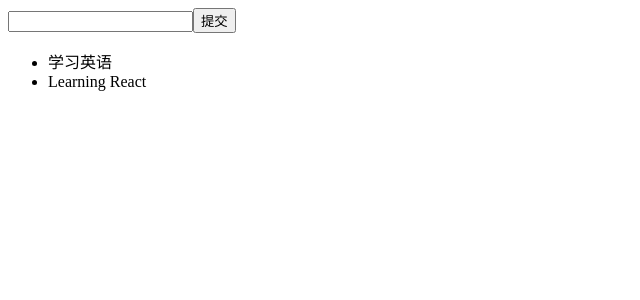
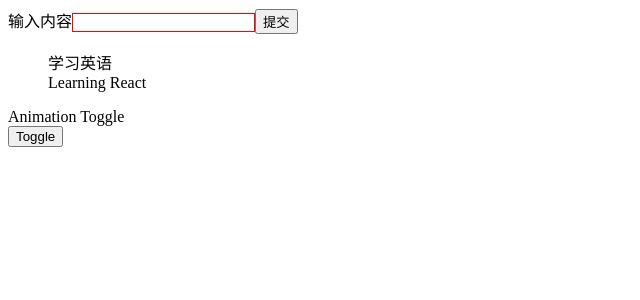
Before and after one commit to Mrshihe/react-demo, a React (Create React App) app: page / in a window 1280 px wide. Shown: the top 300 px of the page, without its empty margins (0-640 px from the left). Built offline with nearby package versions, Linux system fonts and the light colour scheme.

Commit message:
cssTransition

```diff
--- a/package.json
+++ b/package.json
@@ -6,9 +6,11 @@
     "@testing-library/jest-dom": "^4.2.4",
     "@testing-library/react": "^9.5.0",
     "@testing-library/user-event": "^7.2.1",
+    "axios": "^0.21.0",
     "react": "^16.13.1",
     "react-dom": "^16.13.1",
-    "react-scripts": "3.4.3"
+    "react-scripts": "3.4.3",
+    "react-transition-group": "^4.4.1"
   },
   "scripts": {
     "start": "react-scripts start",
--- a/public/index.html
+++ b/public/index.html
@@ -1,5 +1,5 @@
 <!DOCTYPE html>
-<html lang="en">
+<html lang="zh">
   <head>
     <meta charset="utf-8" />
     <link rel="icon" href="%PUBLIC_URL%/favicon.ico" />
--- a/src/index.js
+++ b/src/index.js
@@ -1,7 +1,7 @@
 import React from 'react'
 import ReactDOM from 'react-dom';
 
-import Todolist from './pages/todlist.js'
+import Todolist from './pages/todolist.js'
 
 ReactDOM.render(
   <Todolist />,
--- /dev/null
+++ b/src/pages/animation.css
@@ -0,0 +1,31 @@
+/* 入场动画 */
+/* 入场动画第一帧 */
+/* .fade-appear .fade-appear-active 为渲染时执行的动画效果 */
+.fade-enter, .fade-appear{
+  opacity: 0;
+}
+/* 入场动画过程中 */
+.fade-enter-active, .fade-appear-active{
+  opacity: 1;
+  transition: opacity 1s ease-in;
+}
+/* 入场动画完成 */
+.fade-enter-done{
+  opacity: 1;
+}
+
+
+/* 出场动画 */
+/* 出场动画第一帧 */
+.fade-exit{
+  opacity: 1;
+}
+/* 出场动画过程中 */
+.fade-exit-active{
+  opacity: 0;
+  transition: opacity 1s ease-in;
+}
+/* 出场动画完成 */
+.fade-exit-done{
+  opacity: 0;
+}
--- /dev/null
+++ b/src/pages/animation.js
@@ -0,0 +1,38 @@
+import React from 'react';
+// 动画库
+import { CSSTransition } from 'react-transition-group';
+import './animation.css'
+
+class Animation extends React.Component {
+  constructor(props){
+    super(props)
+    this.state = {
+      show: true
+    }
+    this.handleToggle = this.handleToggle.bind(this)
+  }
+  render(){
+    return(
+      <React.Fragment>
+        <CSSTransition
+          in = {this.state.show}
+          timeout= { 800 } //ms为单位
+          classNames = 'fade' //动画前缀
+          unmountOnExit //退出时移除dom
+          appear = {true} // 渲染的时候执行动画
+          // onEntered = { } //入场动画结束后
+        >
+          <div>Animation Toggle</div>
+        </CSSTransition>
+        <button onClick={this.handleToggle}>Toggle</button>
+      </React.Fragment>
+    )
+  }
+  handleToggle(){
+    this.setState({
+      show: !this.state.show
+    })
+  }
+}
+
+export default Animation;
--- a/src/pages/todlist.js
+++ /dev/null
@@ -1,55 +0,0 @@
-import React from 'react'
-// Fragment占位符, 无需向DOM里添加额外节点 简写方式: <></>
-// key是唯一可以传递给<React.Fragment>得属性, 简写方式不支持
-
-class Todolist extends React.Component{
-
-  constructor(props) {
-    super(props);
-    // constructor 不声明this.state的话
-    // ESlint 提示 Useless constructor no-useless-constructor
-    this.state = {
-      inputValue: '',
-      list: ['学习英语','Learning React']
-    }
-    // 解决this指向问题, 有多种解决方式
-    // onChange={ this.changeValue.bind(this) }
-    // onChange={() => this.changeValue()}
-    // 声明函数的时候用箭头函数（实验性质不推荐）
-    this.changeValue = this.changeValue.bind(this) //推荐
-    this.addlist = this.addlist.bind(this)
-  }
-
-  render() {
-    return (
-      <React.Fragment>
-        <div>
-          <input type="text"
-            value={ this.state.inputValue }
-            onChange={ this.changeValue }
-          />
-          <button onClick={ this.addlist }>提交</button>
-        </div>
-        <ul>
-          {
-            this.state.list.map((item,index) => {
-              return <li>{item}</li>
-            })
-          }
-        </ul>
-      </React.Fragment>
-    )
-  }
-
-  changeValue (e) {
-    this.setState({
-      inputValue: e.target.value
-    })
-  }
-
-  addlist () {
-    console.log('1')
-  }
-}
-
-export default Todolist;
--- /dev/null
+++ b/src/pages/todoitem.js
@@ -0,0 +1,40 @@
+import React from 'react'
+import PropTypes from 'prop-types'
+
+class TodoItem extends React.Component {
+  constructor(props){
+    super(props)
+    this.handleDel = this.handleDel.bind(this)
+  }
+  // 默认情况下 父组件render()触发，子组件render()也会触发
+  // 但是父组件input框内容改变时，子组件不需要重新渲染，避免造成性能损耗
+  shouldComponentUpdate(nextProps, nextState) {
+    //如果当前需要更新的参数和上次不一样才会触发更新
+    if( nextProps.content !== this.props.content ){
+      return true
+    }else{
+      return false
+    }
+  }
+  render() {
+    return (
+      <div onClick={ this.handleDel }>{this.props.content}</div>
+    )
+  }
+  handleDel(){
+    this.props.handleDel(this.props.index)
+  }
+}
+// 对TodoItem的prop属性做校验
+TodoItem.propTypes = {
+  content: PropTypes.string,
+  handleDel: PropTypes.func,
+  index: PropTypes.number,
+  // 属性为string类型且必传
+  //test: PropTypes.string.isRequired
+}
+// 组件默认属性
+TodoItem.defaultProps = {
+  test: 'hello React'
+}
+export default TodoItem
--- /dev/null
+++ b/src/pages/todolist.css
@@ -0,0 +1,3 @@
+.input{
+  border: red solid 1px;
+}
--- /dev/null
+++ b/src/pages/todolist.js
@@ -0,0 +1,125 @@
+import React from 'react'
+// Fragment占位符, 无需向DOM里添加额外节点 简写方式: <></>
+// key是唯一可以传递给<React.Fragment>得属性, 简写方式不支持
+import './todolist.css'
+import TodoItem from './todoitem.js'
+
+import Animation from './animation'
+
+class Todolist extends React.Component{
+
+  constructor(props) {
+    super(props);
+    // constructor 只有super(props)存在
+    // ESlint 提示 Useless constructor no-useless-constructor
+    this.state = {
+      inputValue: '',
+      list: ['学习英语','Learning React']
+    }
+    // 解决this指向问题, 有多种解决方式
+    // onChange={ this.changeValue.bind(this) }
+    // onChange={() => this.changeValue()}
+    // 声明函数的时候用箭头函数（实验性质不推荐）
+    this.changeValue = this.changeValue.bind(this) //推荐
+    this.addlist = this.addlist.bind(this)
+  }
+
+  // 组件即将被挂载到页面得时候执行
+  componentWillMount(){}
+
+  render() {
+    return (
+      <React.Fragment>
+        {/*第一种注释写法*/}
+        {
+          // 第二种注释写法，换行是为了避免将后一个 } 也当成注释
+        }
+        <div>
+           {/* for 应该写为 htmlFor */}
+          <label htmlFor="insertArea">输入内容</label>
+          <input type="text" className="input" id="insertArea"
+            value={ this.state.inputValue }
+            onChange={ this.changeValue }
+          />
+          <button onClick={ this.addlist }>提交</button>
+        </div>
+        <ul>
+          {
+            this.state.list.map((item,index) => {
+              // 不建议用index做key值
+              // return(
+                // <li key={index} onClick={ this.deleteItem.bind(this,index) }
+                  // 不进行转义 直接是html标签形式 存在xss攻击风险
+                  // dangerouslySetInnerHTML={{__html: item}}
+                //>
+                  //{ item }
+                //</li>
+              //)
+              // 元素的key就近原则放在数组循环中
+              return ( <TodoItem content={item} index={index} handleDel={this.deleteItem.bind(this)} key={index} /> )
+            })
+          }
+        </ul>
+        <Animation />
+      </React.Fragment>
+    )
+  }
+
+  // 组件被挂载到页面之后执行
+  componentDidMount(){
+    //数据请求
+  }
+
+  // 组件被更新（state或props改变）之前执行,需要返回一个布尔值
+  shouldComponentUpdate(){
+    // return false  组件不需要更新
+    // return true   组件需要更新
+  }
+
+  //组件被更新之前执行，在shouldComponentUpdate执行之后
+  //且shouldComponentUpdate返回true才会执行
+  componentWillUpdate(){}
+
+  //组件更新之后执行
+  componentDidUpdate(){}
+
+  // Props被改变的时候才会触发
+  // 父组件的render()被重新执行，就会触发该函数执行
+  // 组件第一次存在于父组件中不会执行，已经存在于父组件中才会执行
+  componentWillReceiveProps(){}
+
+  //组件即将被卸载的时候执行
+  componentWillUnmount(){}
+
+  changeValue (e) {
+    this.setState({
+      inputValue: e.target.value
+    })
+  }
+
+  addlist () {
+    if(!this.state.inputValue) return
+    // this.state this.props可能异步更新,不要依赖他们的值来更新下一个状态
+    // 使用函数形式,该函数接受两个参数
+    // 1.更新前的state 2.更新时使用的props
+    this.setState((prevState) =>({
+      list: [...prevState.list, prevState.inputValue],
+      inputValue: ''
+    }))
+
+    // this.setState({
+    //   list: [...this.state.list,this.state.inputValue],
+    //   inputValue: ''
+    // })
+  }
+  deleteItem (index) {
+    const list = [...this.state.list]
+    list.splice(index,1)
+    this.setState({
+      list
+    })
+  }
+
+}
+
+export default Todolist;
```
Also changed, not shown: 2 other files (tests, documents, lock files or other folders).
